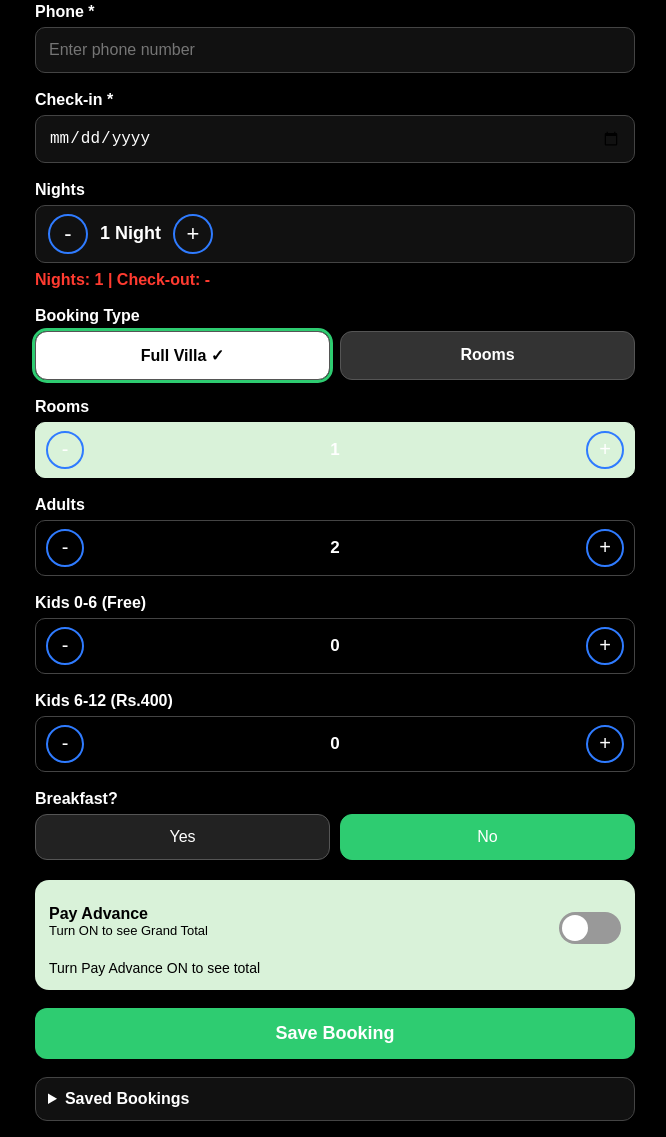
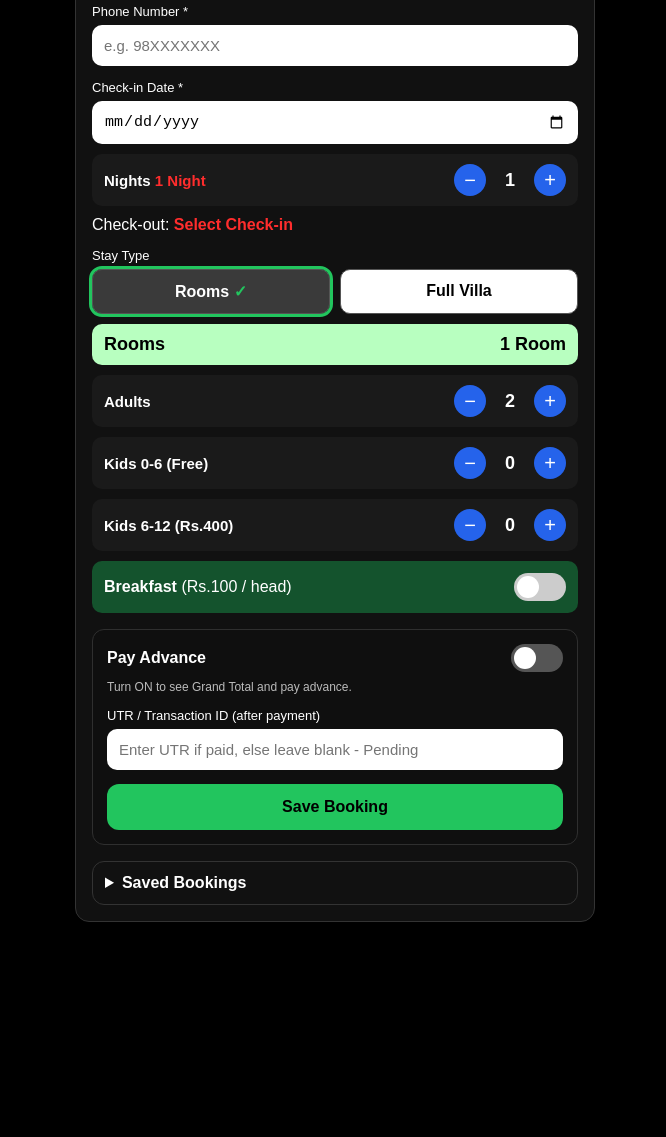
Before and after one commit to Pachapp/pachapp-ai, a website: page booking-form.html in a window 1280 px wide. Shown: the part 281-1418 px from the top of the page, without its empty margins (305-971 px from the left). After the commit the page ends 1219 px from the top, so only its background shows below. Drawn offline with Linux system fonts and the light colour scheme.

Commit message:
Refactor booking form layout and styles

```diff
--- a/booking-form.html
+++ b/booking-form.html
@@ -1,258 +1,209 @@
 <!DOCTYPE html>
 <html lang="en">
 <head>
-<meta charset="utf-8">
-<meta name="viewport" content="width=device-width, initial-scale=1">
-<title>Pachapp Booking Form</title>
+<meta charset="UTF-8">
+<meta name="viewport" content="width=device-width, initial-scale=1.0">
+<title>Pachapp Bookings Form</title>
 <style>
 *{box-sizing:border-box}
-body{background:#000;color:#fff;font-family:sans-serif;margin:0;padding:16px}
-.wrap{max-width:600px;margin:0 auto}
-.logo-card{background:#fff;border-radius:16px;padding:16px;text-align:center;margin-bottom:8px}
-.logo-card img{max-width:240px;width:100%;display:block;margin:0 auto}
-label{display:block;margin:18px 0 6px;font-weight:700;font-size:16px}
-input,select{width:100%;padding:13px;border-radius:10px;border:1px solid #444;background:#111;color:#fff;font-size:16px}
-.row{display:flex;gap:10px;align-items:center}
-.nights-box{display:flex;align-items:center;gap:12px;background:#111;border:1px solid #444;border-radius:10px;padding:8px 12px}
-.nights-box button{width:40px;height:40px;border-radius:50%;border:2px solid #2f7bff;background:transparent;color:#fff;font-size:22px;cursor:pointer}
-.nights-num{font-size:18px;font-weight:700;min-width:30px;text-align:center}
-.redline{color:#ff3b30;font-weight:800;margin-top:8px;font-size:16px}
-.type-row{display:flex;gap:10px}
-.type-btn{flex:1;padding:14px;border-radius:12px;border:1px solid #555;font-size:16px;font-weight:700;cursor:pointer}
-.type-full{background:#fff;color:#000}
-.type-rooms{background:#333;color:#fff}
-.type-btn.active{outline:3px solid #2ecc71}
-.stepper{display:flex;align-items:center;gap:10px;background:transparent;border:1px solid #444;border-radius:10px;padding:8px 10px}
-.stepper button{width:38px;height:38px;border-radius:50%;border:2px solid #2f7bff;background:transparent;color:#fff;font-size:20px;cursor:pointer}
-.stepper span{flex:1;text-align:center;font-size:17px;font-weight:700}
-.stepper-rooms{background:#d9f2d9;border-color:#d9f2d9}
-.stepper-rooms button{border-color:#2f7bff}
-.stepper-rooms span{color:#fff}
-.opt-row{display:flex;gap:10px}
-.opt-btn{flex:1;padding:13px;border-radius:12px;border:1px solid #555;background:#222;color:#fff;font-size:16px;cursor:pointer}
-.opt-btn.active{background:#2ecc71;color:#fff;border-color:#2ecc71}
-.opt-break-yes.active{background:#2ecc71}
-.warn{color:#ff2d2d;font-weight:900;margin:10px 0;display:none;font-size:15px}
-.pay-box{background:#d9f2d9;color:#000;border-radius:14px;padding:14px;margin-top:20px}
-.pay-top{display:flex;align-items:center;justify-content:space-between;gap:10px}
-.switch{position:relative;width:62px;height:32px;display:inline-block}
-.switch input{display:none}
-.slider{position:absolute;inset:0;background:#999;border-radius:30px;transition:.2s;cursor:pointer}
-.slider:before{content:"";position:absolute;width:26px;height:26px;left:3px;top:3px;background:#fff;border-radius:50%;transition:.2s}
-.switch input:checked + .slider{background:#2ecc71}
-.switch input:checked + .slider:before{transform:translateX(30px)}
-.total-box{background:#111;color:#fff;border-radius:12px;padding:16px;margin-top:12px;display:none}
-.total-box p{margin:8px 0;font-size:16px;color:#fff}
-.total-box .big{font-size:20px;font-weight:900;border-top:1px solid #fff;padding-top:10px}
-.total-box .payline{margin-top:12px;font-weight:700}
-.save-btn{width:100%;padding:15px;margin-top:18px;border-radius:12px;border:none;background:#2ecc71;color:#fff;font-size:18px;font-weight:800;cursor:pointer}
-details{margin-top:18px;background:#111;border:1px solid #444;border-radius:12px;padding:12px}
-summary{cursor:pointer;font-weight:700}
-.saved-item{border-top:1px solid #333;padding:8px 0;font-size:14px;white-space:pre-line}
+body{margin:0;background:#000;color:#fff;font-family:Arial,Helvetica,sans-serif;padding:16px}
+a{color:#7CFF8A !important;text-decoration:none !important}
+.wrap{max-width:520px;margin:0 auto}
+.logo-card{background:#fff;border-radius:14px;padding:14px 14px 10px;text-align:center;margin-bottom:14px}
+.logo-card img{max-width:230px;width:100%;height:auto;display:block;margin:0 auto;background:#fff}
+.card{background:#111;border:1px solid #333;border-radius:14px;padding:16px}
+label{display:block;font-size:13px;color:#fff;margin:14px 0 6px}
+input,select{width:100%;background:#fff;color:#000;border:none;border-radius:10px;padding:12px;font-size:15px}
+input[type="date"]{background:#fff}
+.type-row{display:flex;gap:10px;margin-top:6px}
+.type-btn{flex:1;padding:12px;border-radius:10px;border:1px solid #555;font-weight:800;cursor:pointer;text-align:center}
+.type-btn.full{background:#fff;color:#000}
+.type-btn.rooms{background:#3a3a3a;color:#fff}
+.type-btn.active{outline:3px solid #22c55e}
+.tick{color:#22c55e;font-weight:900}
+.row{display:flex;align-items:center;justify-content:space-between;gap:10px;background:#1a1a1a;border-radius:10px;padding:10px 12px;margin-top:10px}
+.row b{font-size:15px}
+.counter{display:flex;align-items:center;gap:10px}
+.circle{width:32px;height:32px;border-radius:50%;background:#2563eb;color:#fff;border:none;font-size:20px;line-height:1;cursor:pointer;display:flex;align-items:center;justify-content:center}
+.count{font-size:18px;font-weight:800;min-width:28px;text-align:center;color:#fff}
+.rooms-box{background:#b8ffc0;color:#000;border-radius:10px;padding:10px 12px;margin-top:10px;display:flex;justify-content:space-between;align-items:center;font-weight:800}
+.rooms-box span{font-size:18px}
+.breakfast-row{background:#14532d;border-radius:10px;padding:12px;margin-top:10px;display:flex;justify-content:space-between;align-items:center}
+.breakfast-row b{color:#fff}
+.switch{position:relative;width:52px;height:28px;background:#ccc;border-radius:30px;cursor:pointer;flex-shrink:0}
+.switch.on{background:#7CFF8A}
+.knob{position:absolute;top:3px;left:3px;width:22px;height:22px;background:#fff;border-radius:50%;transition:.2s}
+.switch.on .knob{left:27px}
+.nights-red,.checkout-red{color:#ff2d2d;font-weight:900}
+.warn{color:#ff2d2d;font-weight:900;font-size:14px;margin-top:10px;display:none}
+.warn.show{display:block}
+.pay-box{margin-top:16px;background:#0f0f0f;border:1px solid #2f2f2f;border-radius:12px;padding:14px}
+.pay-top{display:flex;justify-content:space-between;align-items:center}
+.pay-switch{width:52px;height:28px;background:#7CFF8A;border-radius:30px;position:relative;cursor:pointer;flex-shrink:0}
+.pay-switch .knob{left:27px}
+.pay-switch.off{background:#555}
+.pay-switch.off .knob{left:3px}
+.pay-phone{color:#7CFF8A !important;font-weight:900;font-size:19px;letter-spacing:.3px}
+.pay-name{color:#fff;font-weight:800}
+.total-box{display:none;margin-top:14px;background:#fff;color:#000;border-radius:12px;padding:14px}
+.total-box.show{display:block}
+.total-line{display:flex;justify-content:space-between;padding:6px 0;color:#000}
+.total-line.total{font-weight:900;font-size:18px;border-top:1px solid #ccc;margin-top:6px;padding-top:10px}
+.btn{width:100%;background:#22c55e;color:#000;border:none;border-radius:12px;padding:14px;font-weight:900;font-size:16px;margin-top:14px;cursor:pointer}
+details{margin-top:16px;background:#111;border:1px solid #333;border-radius:12px;padding:12px}
+summary{cursor:pointer;font-weight:800}
+.saved-item{background:#1e1e1e;border-radius:10px;padding:10px;margin-top:10px;font-size:13px;line-height:1.6}
+.small{font-size:12px;color:#bbb;margin-top:8px}
 </style>
 </head>
 <body>
 <div class="wrap">
 <div class="logo-card"><img src="Pachapp_1.png" alt="Pachapp"></div>
-
-<label>Your Name *</label>
-<input id="guestName" type="text" placeholder="Enter guest name">
-<label>Phone *</label>
-<input id="phone" type="tel" placeholder="Enter phone number">
-<label>Check-in *</label>
+<div class="card">
+<label>Full Name *</label>
+<input id="name" placeholder="e.g. Reshma">
+<label>Phone Number *</label>
+<input id="phone" placeholder="e.g. 98XXXXXXX">
+<label>Check-in Date *</label>
 <input id="checkin" type="date">
-
-<label>Nights</label>
-<div class="nights-box">
-<button onclick="changeNights(-1)">-</button>
-<div class="nights-num"><span id="nightsVal">1</span> Night</div>
-<button onclick="changeNights(1)">+</button>
+<div class="row"><b>Nights <span class="nights-red" id="nightsLabel">1 Night</span></b><div class="counter"><button class="circle" onclick="changeNights(-1)">−</button><span class="count" id="nightsCount">1</span><button class="circle" onclick="changeNights(1)">+</button></div></div>
+<div style="margin-top:10px">Check-out: <span class="checkout-red" id="checkoutText">Select Check-in</span></div>
+<label>Stay Type</label>
+<div class="type-row">
+<div class="type-btn rooms" id="btnRooms" onclick="setType('rooms')">Rooms <span class="tick" id="tickRooms">✓</span></div>
+<div class="type-btn full" id="btnFull" onclick="setType('full')">Full Villa <span class="tick" id="tickFull" style="display:none">✓</span></div>
 </div>
-<div class="redline">Nights: <span id="nightsLabel">1</span> | Check-out: <span id="checkoutLabel">-</span></div>
-
-<label>Booking Type</label>
-<div class="type-row">
-<button id="btnFull" class="type-btn type-full active" onclick="setType('full')">Full Villa ✓</button>
-<button id="btnRooms" class="type-btn type-rooms" onclick="setType('rooms')">Rooms</button>
-</div>
-
-<label>Rooms</label>
-<div class="stepper stepper-rooms">
-<button onclick="changeRooms(-1)">-</button><span id="roomsVal">1</span><button onclick="changeRooms(1)">+</button>
-</div>
-
-<label>Adults</label>
-<div class="stepper">
-<button onclick="changeAdults(-1)">-</button><span id="adultsVal">2</span><button onclick="changeAdults(1)">+</button>
-</div>
-
-<label>Kids 0-6 (Free)</label>
-<div class="stepper">
-<button onclick="changeKids06(-1)">-</button><span id="kids06Val">0</span><button onclick="changeKids06(1)">+</button>
-</div>
-
-<label>Kids 6-12 (Rs.400)</label>
-<div class="stepper">
-<button onclick="changeKids612(-1)">-</button><span id="kids612Val">0</span><button onclick="changeKids612(1)">+</button>
-</div>
-
-<label>Breakfast?</label>
-<div class="opt-row">
-<button id="bfYes" class="opt-btn opt-break-yes" onclick="setBreakfast(true)">Yes</button>
-<button id="bfNo" class="opt-btn active" onclick="setBreakfast(false)">No</button>
-</div>
-
-<div id="warnBox" class="warn"></div>
-
+<div class="rooms-box"><span>Rooms</span><span id="roomsText">1 Room</span></div>
+<div class="row"><b>Adults</b><div class="counter"><button class="circle" onclick="changeAdults(-1)">−</button><span class="count" id="adultsCount">2</span><button class="circle" onclick="changeAdults(1)">+</button></div></div>
+<div class="row"><b>Kids 0-6 (Free)</b><div class="counter"><button class="circle" onclick="changeKids06(-1)">−</button><span class="count" id="kids06Count">0</span><button class="circle" onclick="changeKids06(1)">+</button></div></div>
+<div class="row"><b>Kids 6-12 (Rs.400)</b><div class="counter"><button class="circle" onclick="changeKids612(-1)">−</button><span class="count" id="kids612Count">0</span><button class="circle" onclick="changeKids612(1)">+</button></div></div>
+<div class="breakfast-row"><b>Breakfast <span id="breakfastPrice" style="font-weight:400">(Rs.100 / head)</span></b><div class="switch" id="breakfastSwitch" onclick="toggleBreakfast()"><div class="knob"></div></div></div>
+<div id="warn" class="warn"></div>
 <div class="pay-box">
-<div class="pay-top">
-<div><b>Pay Advance</b><div style="font-size:13px">Turn ON to see Grand Total</div></div>
-<label class="switch"><input id="payToggle" type="checkbox" onchange="updateTotals()"><span class="slider"></span></label>
-</div>
-<div id="totalHint" style="margin-top:10px;font-size:14px">Turn Pay Advance ON to see total</div>
-<div id="totalBox" class="total-box">
-<p id="lineRoom">Room charge: Rs.0</p>
-<p id="lineExtra">Extra Adult charge: Rs.0</p>
-<p id="lineKids">Kids 6-12 charge: Rs.0</p>
-<p id="lineBreakfast">Breakfast charge: Rs.0</p>
-<p class="big" id="lineTotal">Grand Total: Rs.0</p>
-<p class="payline">Pay to 0091 996 191 7169</p>
-<p>Name: <b>UDAYABHANU</b></p>
-<p class="big" id="lineAdvance">Advance to Pay: Rs.0</p>
-<label style="color:#fff;margin-top:12px">UTR *</label>
-<input id="utr" type="text" placeholder="Enter UTR after payment">
+<div class="pay-top"><b>Pay Advance</b><div class="pay-switch off" id="paySwitch" onclick="togglePay()"><div class="knob"></div></div></div>
+<div class="small">Turn ON to see Grand Total and pay advance.</div>
+<div class="total-box" id="totalBox">
+<div class="total-line"><span id="roomLineLabel">Room (1 Room x 1 Night)</span><span id="roomLineVal">Rs.1,600</span></div>
+<div class="total-line"><span>Extra Adult</span><span id="extraVal">Rs.0</span></div>
+<div class="total-line"><span>Kids 6-12</span><span id="kidsVal">Rs.0</span></div>
+<div class="total-line"><span>Breakfast</span><span id="breakfastVal">Rs.0</span></div>
+<div class="total-line total"><span>Grand Total</span><span id="grandVal">Rs.1,600</span></div>
+<div class="total-line"><span>Advance to Pay</span><span id="advanceVal">Rs.1,600</span></div>
+<div class="total-line"><span>Balance before Check-in</span><span id="balanceVal">Rs.0</span></div>
+<div style="margin-top:12px;border-top:1px solid #ddd;padding-top:10px;color:#000">
+Pay to: <span class="pay-phone">0091 996 191 7169</span><br>
+Name: <b>UDAYABHANU</b><br>
+<span style="font-size:12px">No QR. Pay by UPI to above number.</span>
 </div>
 </div>
-
-<button class="save-btn" onclick="saveBooking()">Save Booking</button>
-
-<details>
-<summary>Saved Bookings</summary>
-<div id="savedList"></div>
-</details>
+<label>UTR / Transaction ID (after payment)</label>
+<input id="utr" placeholder="Enter UTR if paid, else leave blank - Pending">
+<button class="btn" onclick="saveBooking()">Save Booking</button>
+<div id="saveWarn" class="warn"></div>
 </div>
-
+<details><summary>Saved Bookings</summary><div id="savedList"></div></details>
+</div>
 <script>
-let nights=1, rooms=1, adults=2, kids06=0, kids612=0, breakfast=false, btype='full';
-function fmt(n){return 'Rs.'+Number(n).toLocaleString('en-IN');}
-function isWeekend(dateStr){
-  if(!dateStr) return false;
-  let d=new Date(dateStr+'T00:00:00');
-  let day=d.getDay();
-  return day===5||day===6||day===0;
-}
+let stayType='rooms', adults=2, kids06=0, kids612=0, nights=1, breakfastOn=false, payOn=false;
+function fmt(n){return 'Rs.'+Number(n).toLocaleString('en-IN')}
+function isWeekend(d){let day=d.getDay();return day===5||day===6||day===0}
+function getRooms(){if(stayType==='full')return 4;return Math.max(1,Math.ceil(adults/2))}
 function calc(){
   let checkin=document.getElementById('checkin').value;
-  let weekend=isWeekend(checkin);
-  let roomCharge=0;
-  if(btype==='full'){
-    roomCharge=(weekend?8000:6400)*nights;
+  let d=checkin?new Date(checkin+'T00:00:00'):null;
+  let weekend=d?isWeekend(d):false;
+  let rooms=getRooms();
+  let roomCost=0, roomLabel='';
+  if(stayType==='full'){
+    let per=weekend?8000:6400;
+    roomCost=per*nights;
+    roomLabel='Full Villa ('+(weekend?'Weekend':'Weekday')+' x '+nights+' Night'+(nights>1?'s':'')+')';
   } else {
-    roomCharge=rooms*1600*nights;
+    roomCost=rooms*1600*nights;
+    roomLabel='Room ('+rooms+' Room'+(rooms>1?'s':'')+' x '+nights+' Night'+(nights>1?'s':'')+')';
   }
-  let extraCount=0;
-  if(btype==='full'){ extraCount=Math.max(0, adults-8); }
-  else { extraCount=Math.max(0, adults-(rooms*2)); }
-  let extraCharge=extraCount*800*nights;
-  let kidsCharge=kids612*400*nights;
-  let breakfastCharge=0;
-  if(breakfast){
-    if(btype==='full'){ breakfastCharge=0; }
-    else { breakfastCharge=(adults+kids612)*100*nights; }
+  let includedAdults=stayType==='full'?8:rooms*2;
+  let extraAdults=Math.max(0,adults-includedAdults);
+  let extra=extraAdults*800*nights;
+  let kidsCost=kids612*400*nights;
+  let bf=0;
+  if(breakfastOn){
+    if(stayType==='full') bf=0;
+    else bf=(adults+kids612)*100*nights;
   }
-  let total=roomCharge+extraCharge+kidsCharge+breakfastCharge;
+  let total=roomCost+extra+kidsCost+bf;
   let advance=0;
-  if(rooms===1 && nights===1 && adults<=2 && kids612===0){ advance=1600; }
-  else if(total<=10000){ advance=2000; }
-  else { advance=Math.round(total*0.20); }
-  return {roomCharge,extraCharge,kidsCharge,breakfastCharge,total,advance,weekend,extraCount};
+  if(rooms===1&&nights===1&&adults<=2) advance=1600;
+  else if(total<=10000) advance=2000;
+  else advance=Math.round(total*0.20);
+  let balance=total-advance;
+  return {rooms,roomCost,roomLabel,extra,extraAdults,kidsCost,bf,total,advance,balance,weekend};
 }
-function updateTotals(){
-  document.getElementById('nightsVal').textContent=nights;
-  document.getElementById('nightsLabel').textContent=nights;
-  document.getElementById('roomsVal').textContent=rooms;
-  document.getElementById('adultsVal').textContent=adults;
-  document.getElementById('kids06Val').textContent=kids06;
-  document.getElementById('kids612Val').textContent=kids612;
+function render(){
+  document.getElementById('adultsCount').innerText=adults;
+  document.getElementById('kids06Count').innerText=kids06;
+  document.getElementById('kids612Count').innerText=kids612;
+  document.getElementById('nightsCount').innerText=nights;
+  document.getElementById('nightsLabel').innerText=nights+' Night'+(nights>1?'s':'');
+  let r=calc();
+  document.getElementById('roomsText').innerText=r.rooms+' Room'+(r.rooms>1?'s':'');
+  document.getElementById('roomLineLabel').innerText=r.roomLabel;
+  document.getElementById('roomLineVal').innerText=fmt(r.roomCost);
+  document.getElementById('extraVal').innerText=fmt(r.extra);
+  document.getElementById('kidsVal').innerText=fmt(r.kidsCost);
+  document.getElementById('breakfastVal').innerText=fmt(r.bf);
+  document.getElementById('grandVal').innerText=fmt(r.total);
+  document.getElementById('advanceVal').innerText=fmt(r.advance);
+  document.getElementById('balanceVal').innerText=fmt(r.balance);
+  document.getElementById('breakfastPrice').innerText=stayType==='full'?'(FREE for Full Villa)':'(Rs.100 / head)';
   let checkin=document.getElementById('checkin').value;
   if(checkin){
     let d=new Date(checkin+'T00:00:00'); d.setDate(d.getDate()+nights);
-    document.getElementById('checkoutLabel').textContent=d.toISOString().slice(0,10);
-  } else { document.getElementById('checkoutLabel').textContent='-'; }
-  let c=calc();
-  let on=document.getElementById('payToggle').checked;
-  document.getElementById('totalBox').style.display=on?'block':'none';
-  document.getElementById('totalHint').style.display=on?'none':'block';
-  if(btype==='full'){
-    document.getElementById('lineRoom').textContent='Full Villa ('+(c.weekend?'Weekend':'Weekday')+') x '+nights+' night(s): '+fmt(c.roomCharge);
+    document.getElementById('checkoutText').innerText=d.toLocaleDateString('en-IN',{weekday:'short',day:'numeric',month:'short',year:'numeric'});
   } else {
-    document.getElementById('lineRoom').textContent='Rooms ('+rooms+' x Rs.1600 x '+nights+' night(s)): '+fmt(c.roomCharge);
+    document.getElementById('checkoutText').innerText='Select Check-in';
   }
-  document.getElementById('lineExtra').textContent='Extra Adults ('+c.extraCount+' x Rs.800 x '+nights+'): '+fmt(c.extraCharge);
-  document.getElementById('lineKids').textContent='Kids 6-12 Total ('+kids612+' x Rs.400 x '+nights+'): '+fmt(c.kidsCharge);
-  document.getElementById('lineBreakfast').textContent='Breakfast: '+fmt(c.breakfastCharge);
-  document.getElementById('lineTotal').textContent='Grand Total: '+fmt(c.total);
-  document.getElementById('lineAdvance').textContent='Advance to Pay: '+fmt(c.advance);
+  document.getElementById('totalBox').className='total-box'+(payOn?' show':'');
+  document.getElementById('btnRooms').className='type-btn rooms'+(stayType==='rooms'?' active':'');
+  document.getElementById('btnFull').className='type-btn full'+(stayType==='full'?' active':'');
+  document.getElementById('tickRooms').style.display=stayType==='rooms'?'inline':'none';
+  document.getElementById('tickFull').style.display=stayType==='full'?'inline':'none';
+  document.getElementById('breakfastSwitch').className='switch'+(breakfastOn?' on':'');
+  document.getElementById('paySwitch').className='pay-switch'+(payOn?'':' off');
+  renderSaved();
 }
-function changeNights(d){ nights=Math.min(7,Math.max(1,nights+d)); updateTotals(); }
-function changeRooms(d){ rooms=Math.max(1,rooms+d); updateTotals(); }
-function changeAdults(d){
-  adults=Math.max(1,adults+d);
-  if(btype==='rooms'){
-    let suggested=Math.ceil(adults/2);
-    if(rooms<suggested){ rooms=suggested; }
-  }
-  updateTotals();
-}
-function changeKids06(d){ kids06=Math.max(0,kids06+d); updateTotals(); }
-function changeKids612(d){ kids612=Math.max(0,kids612+d); updateTotals(); }
-function setType(t){
-  btype=t;
-  document.getElementById('btnFull').className='type-btn type-full'+(t==='full'?' active':'');
-  document.getElementById('btnFull').textContent=t==='full'?'Full Villa ✓':'Full Villa';
-  document.getElementById('btnRooms').className='type-btn type-rooms'+(t==='rooms'?' active':'');
-  document.getElementById('btnRooms').textContent=t==='rooms'?'Rooms ✓':'Rooms';
-  if(t==='rooms'){ rooms=Math.ceil(adults/2); }
-  updateTotals();
-}
-function setBreakfast(v){
-  breakfast=v;
-  document.getElementById('bfYes').className='opt-btn opt-break-yes'+(v?' active':'');
-  document.getElementById('bfNo').className='opt-btn'+(!v?' active':'');
-  updateTotals();
-}
+function showWarn(msg){let el=document.getElementById('warn');el.innerText=msg;el.className='warn show';setTimeout(()=>{el.className='warn'},4000)}
+function changeNights(d){let n=nights+d;if(n<1)n=1;if(n>7){showWarn('Nights can be 1 to 7 only');return}nights=n;render()}
+function changeAdults(d){let n=adults+d;if(n<1)n=1;if(n>20)n=20;adults=n;render()}
+function changeKids06(d){let n=kids06+d;if(n<0)n=0;if(n>10)n=10;kids06=n;render()}
+function changeKids612(d){let n=kids612+d;if(n<0)n=0;if(n>10)n=10;kids612=n;render()}
+function setType(t){stayType=t;render()}
+function toggleBreakfast(){breakfastOn=!breakfastOn;render()}
+function togglePay(){payOn=!payOn;render()}
 function saveBooking(){
-  let name=document.getElementById('guestName').value.trim();
+  let name=document.getElementById('name').value.trim();
   let phone=document.getElementById('phone').value.trim();
   let checkin=document.getElementById('checkin').value;
-  let warn=document.getElementById('warnBox');
-  warn.style.display='none'; warn.textContent='';
-  if(!name){ warn.textContent='WARNING: PLEASE ENTER THE GUEST NAME'; warn.style.display='block'; return; }
-  if(!phone){ warn.textContent='WARNING: PLEASE ENTER THE PHONE NUMBER'; warn.style.display='block'; return; }
-  if(!checkin){ warn.textContent='WARNING: PLEASE SELECT CHECK-IN DATE'; warn.style.display='block'; return; }
-  if(btype==='rooms'){
-    let suggested=Math.ceil(adults/2);
-    if(rooms<suggested){ warn.textContent='WARNING: FEWER ROOMS THAN SUGGESTED'; warn.style.display='block'; return; }
-  }
-  let c=calc();
   let utr=document.getElementById('utr').value.trim();
-  let status=utr?'Confirmed':'Pending';
-  let b={name,phone,checkin,nights,btype,rooms,adults,kids06,kids612,breakfast,total:c.total,advance:c.advance,utr,status};
+  let warnEl=document.getElementById('saveWarn');
+  if(!name||!phone||!checkin){warnEl.innerText='Please fill Full Name, Phone Number and Check-in Date';warnEl.className='warn show';return}
+  let r=calc();
+  let checkout=new Date(checkin+'T00:00:00'); checkout.setDate(checkout.getDate()+nights);
+  let booking={name,phone,checkin,nights,checkout:checkout.toISOString().slice(0,10),stayType,rooms:r.rooms,adults,kids06,kids612,breakfast:breakfastOn,total:r.total,advance:r.advance,utr,status:utr?'Confirmed':'Pending',time:new Date().toLocaleString('en-IN')};
   let list=JSON.parse(localStorage.getItem('pachapp_bookings')||'[]');
-  list.unshift(b); localStorage.setItem('pachapp_bookings',JSON.stringify(list));
-  renderSaved();
-  alert('Saved - '+status+' - Total '+fmt(c.total)+' - Advance '+fmt(c.advance));
+  list.unshift(booking); localStorage.setItem('pachapp_bookings',JSON.stringify(list));
+  warnEl.innerText=''; warnEl.className='warn';
+  alert('Booking Saved - '+(utr?'Confirmed':'Pending')+'\nTotal '+fmt(r.total)+' Advance '+fmt(r.advance));
+  render();
 }
 function renderSaved(){
   let list=JSON.parse(localStorage.getItem('pachapp_bookings')||'[]');
   let el=document.getElementById('savedList');
-  if(!list.length){ el.innerHTML='<p>No saved bookings yet</p>'; return; }
-  el.innerHTML=list.map(function(b){
-    return '<div class="saved-item">'+b.name+' | '+b.phone+' | '+b.checkin+' | '+b.nights+' night(s) | '+b.btype+' | Total '+fmt(b.total)+' | Advance '+fmt(b.advance)+' | '+b.status+'</div>';
-  }).join('');
+  if(!list.length){el.innerHTML='<div class="small">No saved bookings yet.</div>';return}
+  el.innerHTML=list.map(b=>'<div class="saved-item"><b>'+b.name+'</b> - '+b.phone+'<br>Check-in '+b.checkin+' | Check-out '+b.checkout+' | '+b.nights+' Night(s) | '+b.stayType+' | Rooms '+b.rooms+' | Adults '+b.adults+' | Kids 6-12 '+b.kids612+'<br>Total '+fmt(b.total)+' | Advance '+fmt(b.advance)+' | UTR '+(b.utr||' - ')+' | <b>'+b.status+'</b></div>').join('');
 }
-document.getElementById('checkin').addEventListener('change',updateTotals);
-renderSaved(); updateTotals();
+document.getElementById('checkin').addEventListener('change',render);
+render();
 </script>
 </body>
 </html>
```
